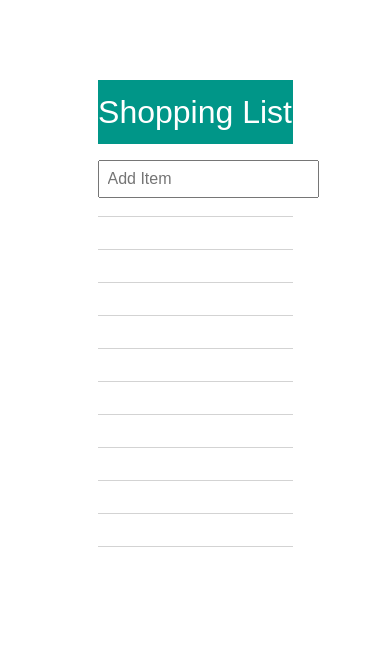
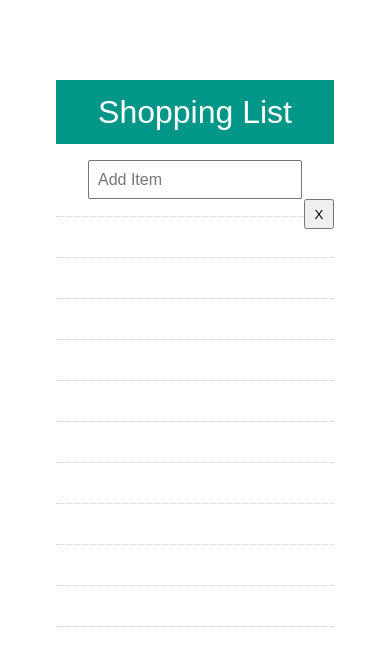
Before and after one commit to teachme10code/list, a plain HTML site: page main.html in a window 390 px wide. Drawn offline with nearby package versions, Linux system fonts and the light colour scheme.

Commit message:
Changed look and feel a little Made design more responsive Added a test button - needs to be styled and aligned

```diff
--- a/css/main.css
+++ b/css/main.css
@@ -1,11 +1,9 @@
-/*div {
-	border: 1px dashed red;
-}*/
-
 .list-header {
+	position: relative;
 	display: block;
 	width: 50%;
-	min-width: 50%;
+	min-width: 278px;
+	max-width: 425px;
 	height: 4em;
 	margin-left: auto;
 	margin-right: auto;
@@ -21,6 +19,8 @@
 	font-size: 2em;
 	font-weight: lighter;
 	width: 100%;
+	min-width: 278px;
+	max-width: 425px;
 	height: 1.5em;
 	margin-left: auto;
 	margin-right: auto;
@@ -30,24 +30,11 @@
 .list-container {
 	display: block;
 	width: 50%;
-	min-width: 100px;
+	min-width: 278px;
+	max-width: 425px;
 	height: 25.5em;
 	margin-left: auto;
 	margin-right: auto;
-}
-
-.list-item {
-	position: relative;
-	display: block;
-	color: black;
-	border-bottom: .08em solid lightgrey;
-	font-family: 'RobotoDraft', sans-serif;
-	text-align: center;
-	font-size: 1em;
-	font-weight: lighter;
-	width: 100%;
-	height: 1.5em;
-	padding-top: .5em;
 }
 
 .input-field-container {
@@ -57,19 +44,49 @@
 	margin-left: auto;
 	margin-right: auto;
 	width: 100%;
-	border-bottom: .08em solid lightgrey;
+	min-width: 278px;
+	max-width: 425px;
+	border-bottom: .08em dotted lightgrey;
 }
 
 .input-field {
 	position: relative;
 	display: block;
 	height: 2em;
-	color: black;
+	color: #485563;
 	font-family: 'RobotoDraft', sans-serif;
 	font-size: 1em;
 	text-align: left;
 	margin-left: auto;
 	margin-right: auto;
 	margin-top: 1em;
+	width: 180px;
+	max-width: 220px;
+	min-width: 200px;
+	height: 33px;
 	padding-left: .5em;
 }
+
+.icon-cancel {
+	float: right;
+	width: 30px;
+	height:30px;
+}
+
+.list-item {
+	position: relative;
+	display: block;
+	color: black;
+	border-bottom: .08em dotted lightgrey;
+	font-family: 'RobotoDraft', sans-serif;
+	text-align: center;
+	font-size: 1em;
+	font-weight: lighter;
+	width: 100%;
+	max-width: 425px;
+	min-width: 278px;
+	height: 2em;
+	padding-top: .5em;
+	margin-left: auto;
+	margin-right: auto;
+}
--- a/main.html
+++ b/main.html
@@ -15,6 +15,7 @@
 	<div class="list-container">
 		<div class="input-field-container">
   			<input type="text" name="input-field" placeholder="Add Item" class="input-field">
+  			<button class="icon-cancel">X</button>
   		</div>
 		<div class="list-item"></div>
 		<div class="list-item"></div>
```
